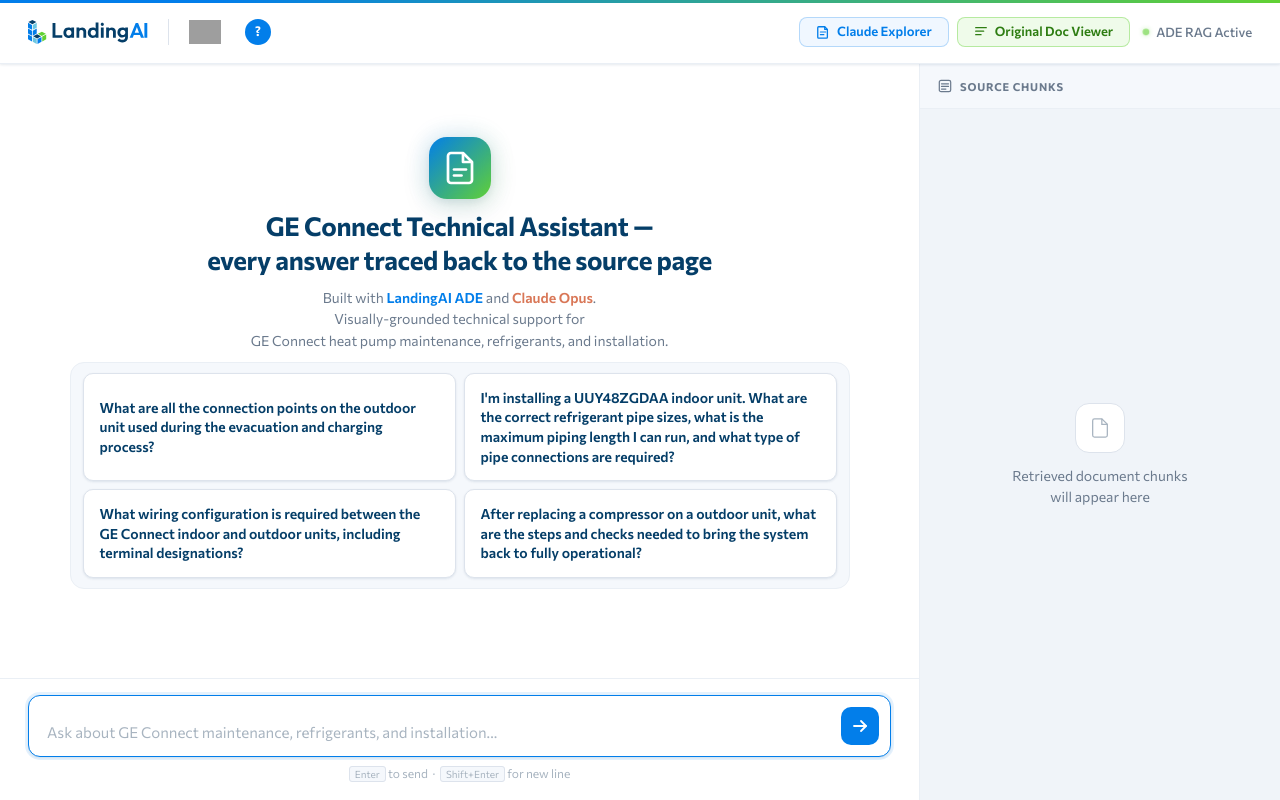
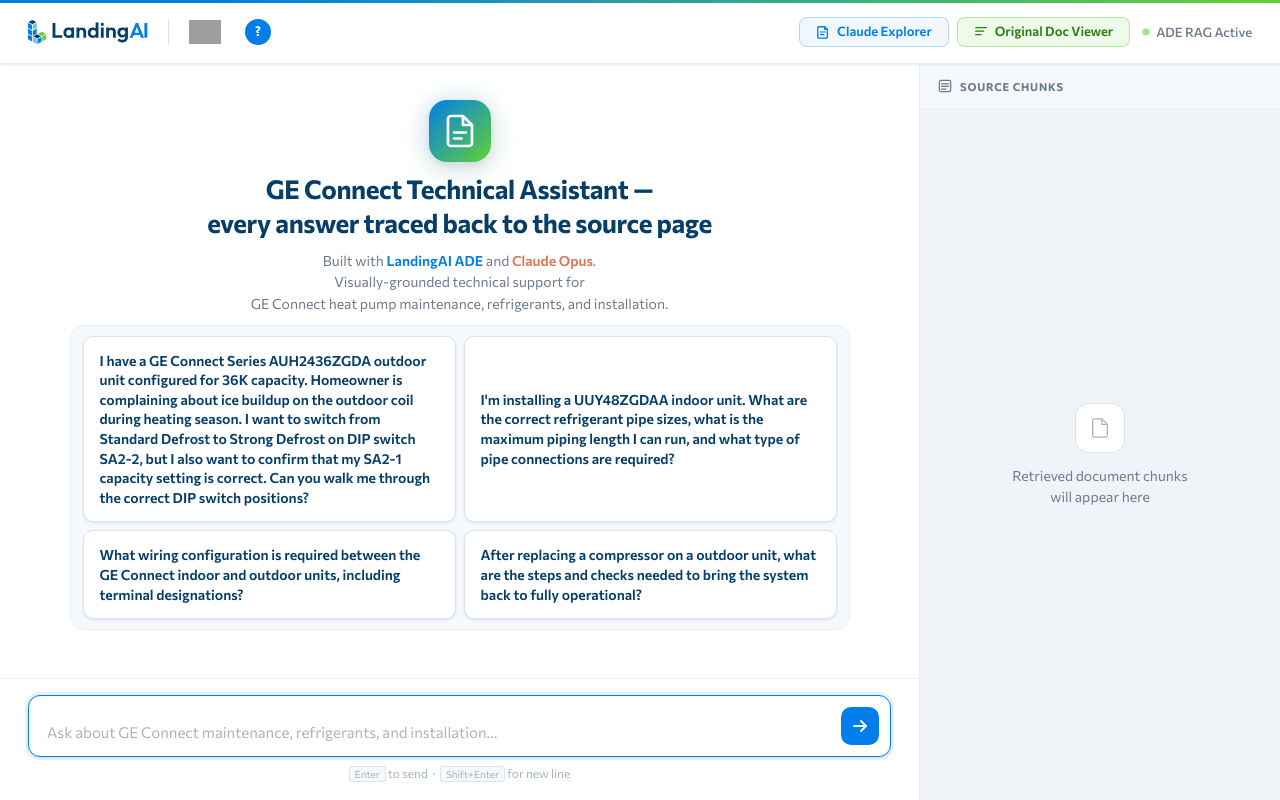
Before and after one commit to tnork/industrial-rag, a Flask app: page / in a window 1280 px wide. Run offline with Flask 3, Linux system fonts and the light colour scheme; some libraries are stand-ins or nearby versions; grey boxes are pictures that could not be loaded.

Commit message:
Replace evacuation chip with DIP switch defrost/capacity question
Co-Authored-By: Claude Sonnet 4.6 <noreply@anthropic.com>

```diff
--- a/templates/index.html
+++ b/templates/index.html
@@ -727,7 +727,7 @@
           <p>Built with <strong>LandingAI ADE</strong> and <span style="color:var(--claude);font-weight:600;">Claude Opus</span>.<br>Visually-grounded technical support for<br>GE Connect heat pump maintenance, refrigerants, and installation.</p>
           <div class="chips-wrap">
           <div class="chips">
-            <button class="chip" onclick="sendChip(this)">What are all the connection points on the outdoor unit used during the evacuation and charging process?</button>
+            <button class="chip" onclick="sendChip(this)">I have a GE Connect Series AUH2436ZGDA outdoor unit configured for 36K capacity. Homeowner is complaining about ice buildup on the outdoor coil during heating season. I want to switch from Standard Defrost to Strong Defrost on DIP switch SA2-2, but I also want to confirm that my SA2-1 capacity setting is correct. Can you walk me through the correct DIP switch positions?</button>
             <button class="chip" onclick="sendChip(this)">I'm installing a UUY48ZGDAA indoor unit. What are the correct refrigerant pipe sizes, what is the maximum piping length I can run, and what type of pipe connections are required?</button>
             <button class="chip" onclick="sendChip(this)">What wiring configuration is required between the GE Connect indoor and outdoor units, including terminal designations?</button>
             <button class="chip" onclick="sendChip(this)">After replacing a compressor on a outdoor unit, what are the steps and checks needed to bring the system back to fully operational?</button>
@@ -867,7 +867,7 @@
       <p>Built with <strong>LandingAI ADE</strong> and <span style="color:var(--claude);font-weight:600;">Claude Opus</span>.<br>Visually-grounded technical support for<br>GE Connect heat pump maintenance, refrigerants, and installation.</p>
       <div class="chips-wrap">
       <div class="chips">
-        <button class="chip" onclick="sendChip(this)">What are all the connection points on the outdoor unit used during the evacuation and charging process?</button>
+        <button class="chip" onclick="sendChip(this)">I have a GE Connect Series AUH2436ZGDA outdoor unit configured for 36K capacity. Homeowner is complaining about ice buildup on the outdoor coil during heating season. I want to switch from Standard Defrost to Strong Defrost on DIP switch SA2-2, but I also want to confirm that my SA2-1 capacity setting is correct. Can you walk me through the correct DIP switch positions?</button>
         <button class="chip" onclick="sendChip(this)">I'm installing a UUY48ZGDAA indoor unit. What are the correct refrigerant pipe sizes, what is the maximum piping length I can run, and what type of pipe connections are required?</button>
         <button class="chip" onclick="sendChip(this)">What wiring configuration is required between the GE Connect indoor and outdoor units, including terminal designations?</button>
         <button class="chip" onclick="sendChip(this)">After replacing a compressor on a outdoor unit, what are the steps and checks needed to bring the system back to fully operational?</button>
```
